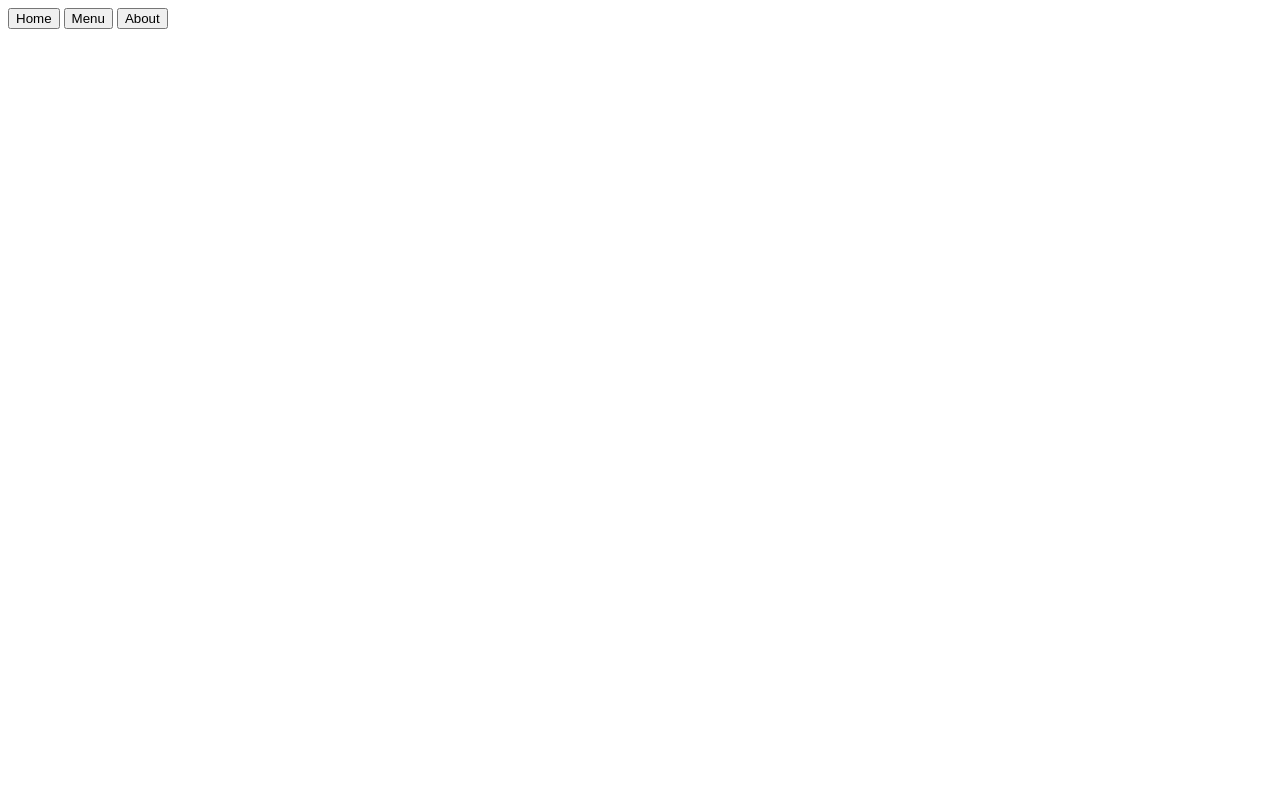
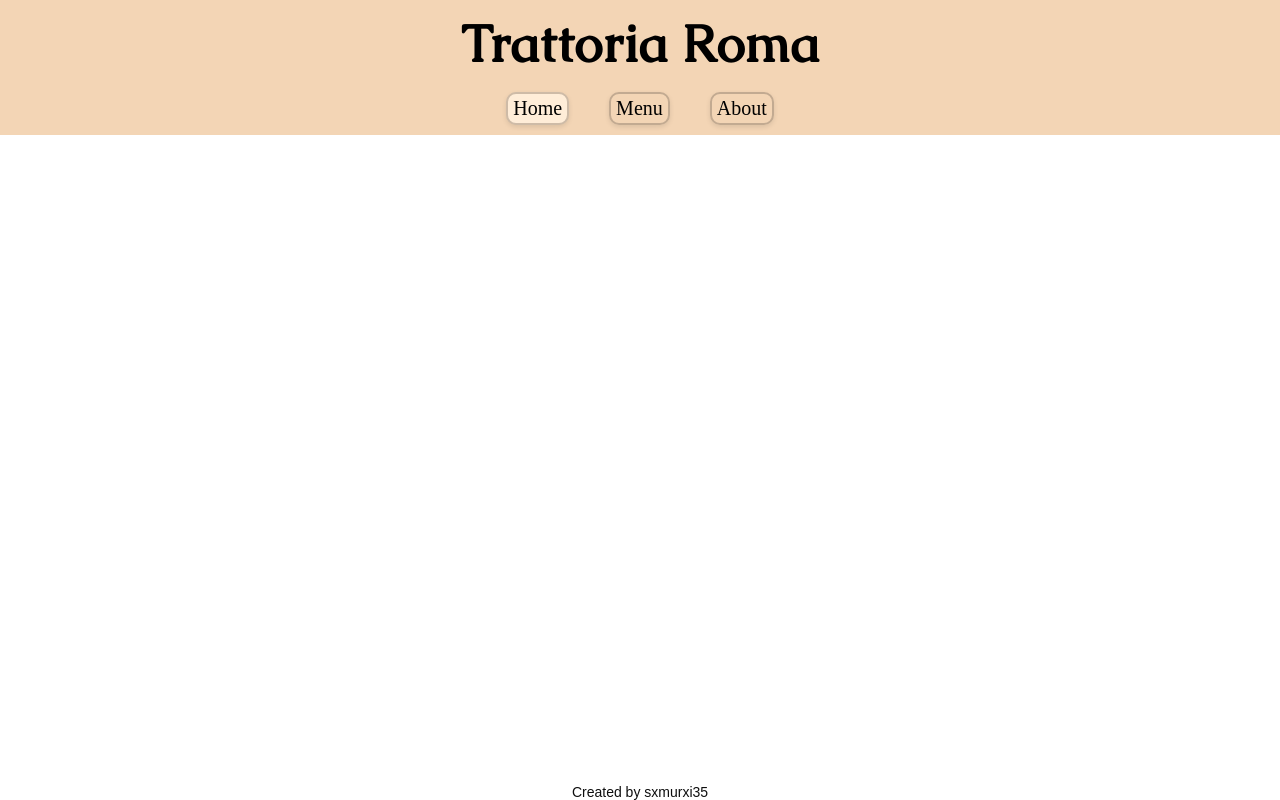
Before and after one commit to sxmurxi35/restaurant-page, a website built with webpack: page src/template.html in a window 1280 px wide. Built offline with nearby package versions, Linux system fonts and the light colour scheme.

Commit message:
Added styling to header and footer

```diff
--- /dev/null
+++ b/src/home.js
@@ -0,0 +1,4 @@
+function homePage() {
+}
+
+export default homePage;
--- a/src/index.js
+++ b/src/index.js
@@ -0,0 +1,4 @@
+import homePage from "./home";
+import './styles/style.css'
+
+homePage()
--- /dev/null
+++ b/src/styles/style.css
@@ -0,0 +1,84 @@
+@font-face {
+  font-family: Caudex;
+  src: url("../fonts/Caudex-Regular.ttf");
+  font-style: normal;
+}
+
+* {
+  margin: 0;
+  padding: 0;
+  box-sizing: border-box;
+}
+
+html {
+  font-size: 10px;
+}
+
+header {
+  display: flex;
+  justify-content: center;
+  align-items: center;
+  flex-direction: column;
+  padding: 10px 20px;
+
+  background-color: #f3d5b5;
+}
+
+header h1 {
+  font-size: 5.2rem;
+  font-family: Caudex;
+}
+
+header nav {
+  margin-top: 15px;
+  display: flex;
+  gap: 40px;
+}
+
+.nav-btn {
+  padding: 3px 5px;
+
+  font-size: 2rem;
+  border: 2px solid #c2aa91;
+  border-radius: 10px;
+  background-color: transparent;
+  cursor: pointer;
+  box-shadow: 0 2px 5px #0000001a;
+
+  font-family: "Times New Roman", Times, serif;
+  transition: all 0.2s;
+}
+.nav-btn:hover {
+  background-color: #f5ddc4;
+  border: 2px solid #c8b39c;
+}
+
+.nav-btn.selected {
+  background-color: #ffedd8;
+  border: 2px solid #cebba7;
+}
+
+footer {
+  position: fixed;
+  left: 0;
+  bottom: 0;
+
+  display: flex;
+  align-items: center;
+  justify-content: center;
+
+  width: 100%;
+  font-family: Arial, Helvetica, sans-serif;
+  color: #0e0e0e;
+  font-size: 1.4rem;
+}
+
+footer a:link, footer a:visited{
+    color: inherit;
+    text-decoration: none;
+    transition: all 0.2s;
+}
+
+footer a:hover, footer a:active{
+    color: #4e4e4e
+}
--- a/src/template.html
+++ b/src/template.html
@@ -7,12 +7,16 @@
   </head>
   <body>
     <header>
+        <h1>Trattoria Roma</h1>
       <nav>
-        <button class="nav-btn" id="home-btn">Home</button>
+        <button class="nav-btn selected" id="home-btn">Home</button>
         <button class="nav-btn" id="menu-btn">Menu</button>
         <button class="nav-btn" id="about-btn">About</button>
       </nav>
     </header>
     <main></main>
+    <footer>
+        <p>Created by <a href="https://github.com/sxmurxi35">sxmurxi35</a></p>
+    </footer>
   </body>
 </html>
--- a/webpack.config.js
+++ b/webpack.config.js
@@ -23,7 +23,11 @@ module.exports = {
             {
                 test: /\.css$/i,
                 use: ['style-loader', 'css-loader']
-          }
-      ]
-  }
+            },
+            {
+                test: /\.(woff|woff2|eot|ttf|otf)$/i,
+                type: 'asset/resource'
+            }
+      ],
+  },
 };
```
Also changed, not shown: src/fonts/Caudex-Regular.ttf (added).
